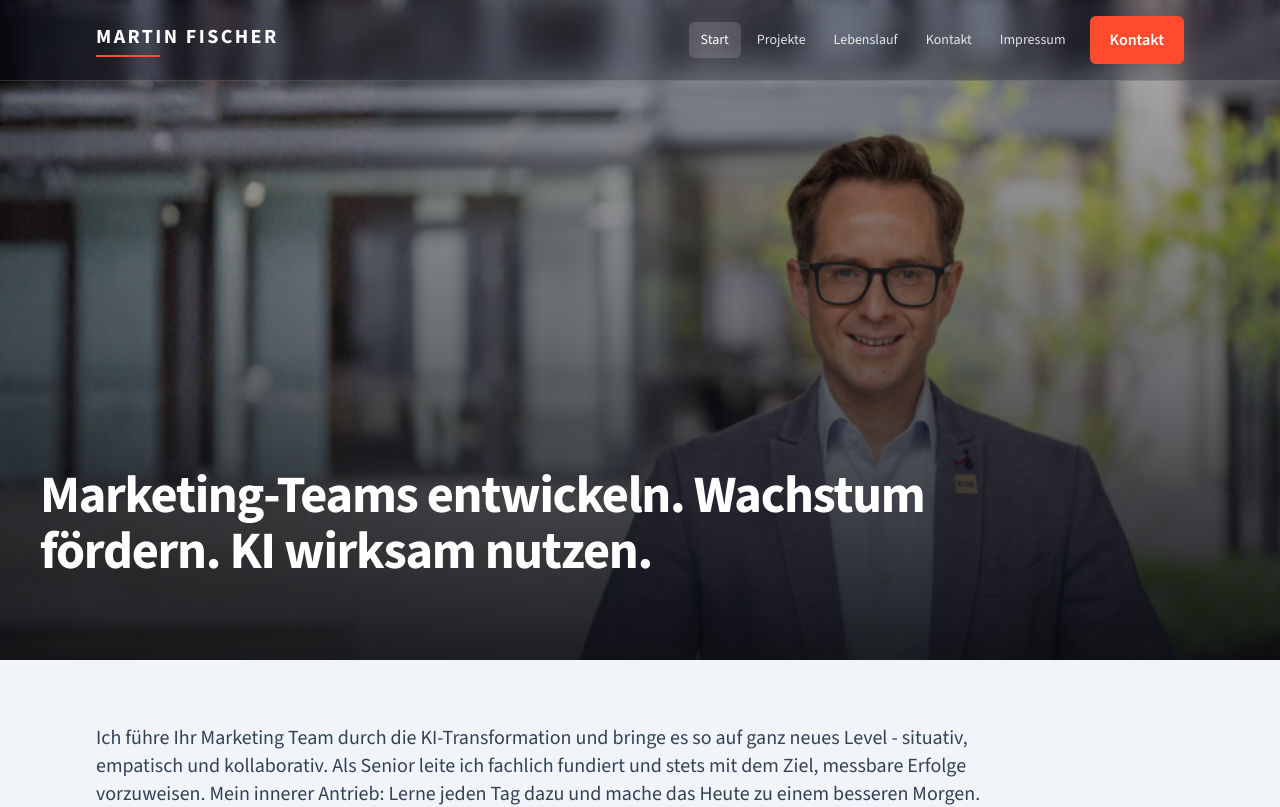
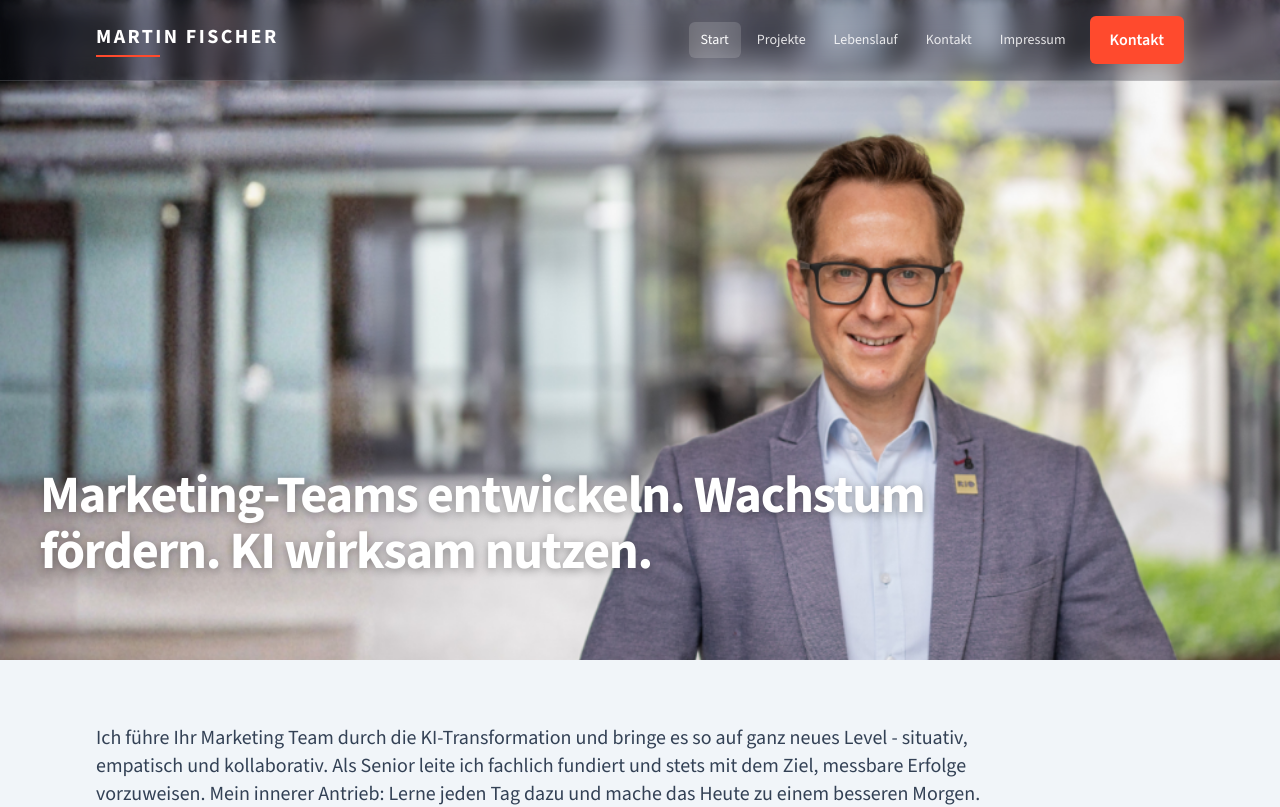
Before and after one commit to martinfischer42/Beyond_cv, a React (Vite) app: page / in a window 1280 px wide. Shown: the top 807 px of the page. Built offline with nearby package versions, Linux system fonts and the light colour scheme.

Commit message:
Remove hero image overlay

```diff
--- a/src/pages/HomePage.tsx
+++ b/src/pages/HomePage.tsx
@@ -29,13 +29,10 @@ export default function HomePage() {
           className="absolute inset-0 h-full w-full object-cover"
           loading="eager"
         />
-
-        <div className="absolute inset-0 bg-gradient-to-t from-[#07090D]/90 via-[#07090D]/55 to-[#07090D]/30" />
-
         <div className="absolute inset-0 z-10">
           <div className="mx-auto flex h-full w-full max-w-[1400px] items-end px-5 pb-10 md:px-10 md:pb-16 lg:pb-20">
             <div className="max-w-[900px]">
-              <h1 className="text-[clamp(1.85rem,4.1vw,3.5rem)] font-black leading-[1.08] text-white">
+              <h1 className="text-[clamp(1.85rem,4.1vw,3.5rem)] font-black leading-[1.08] text-white [text-shadow:0_2px_10px_rgba(0,0,0,0.35)]">
                Marketing-Teams entwickeln. Wachstum fördern. KI wirksam nutzen.
               </h1>
             </div>
```
